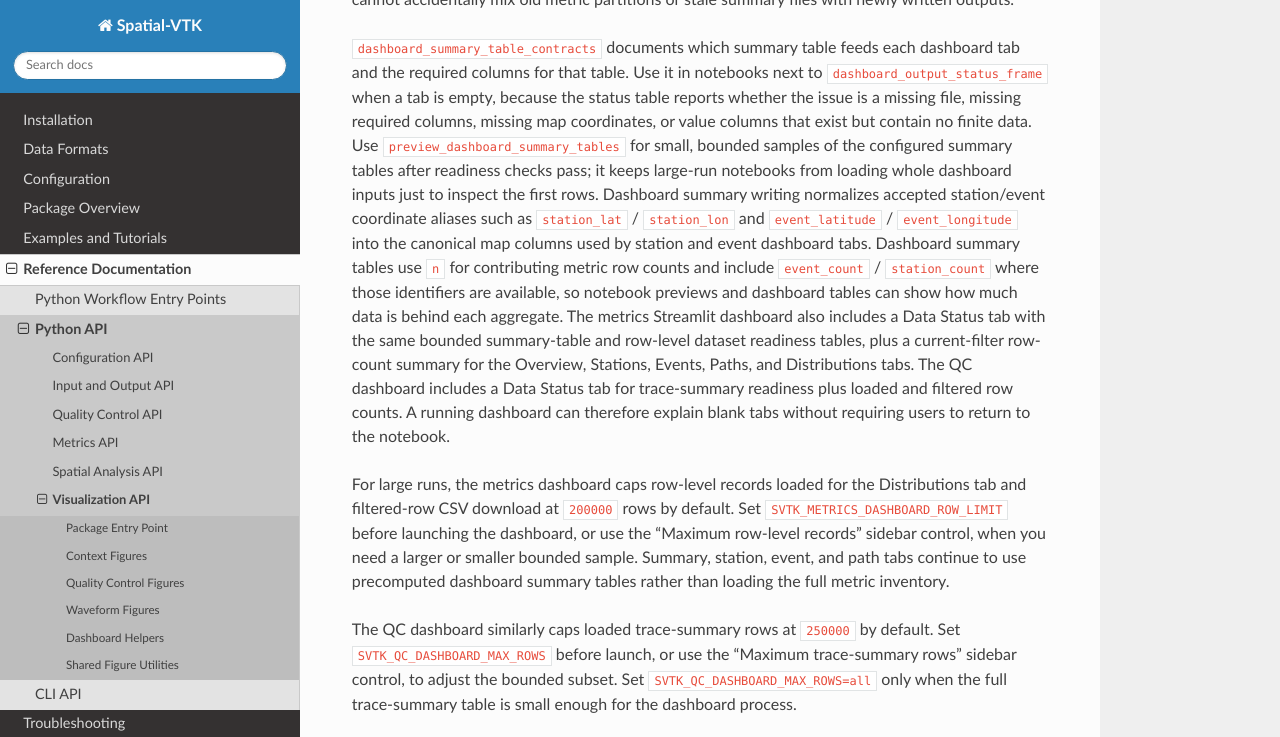
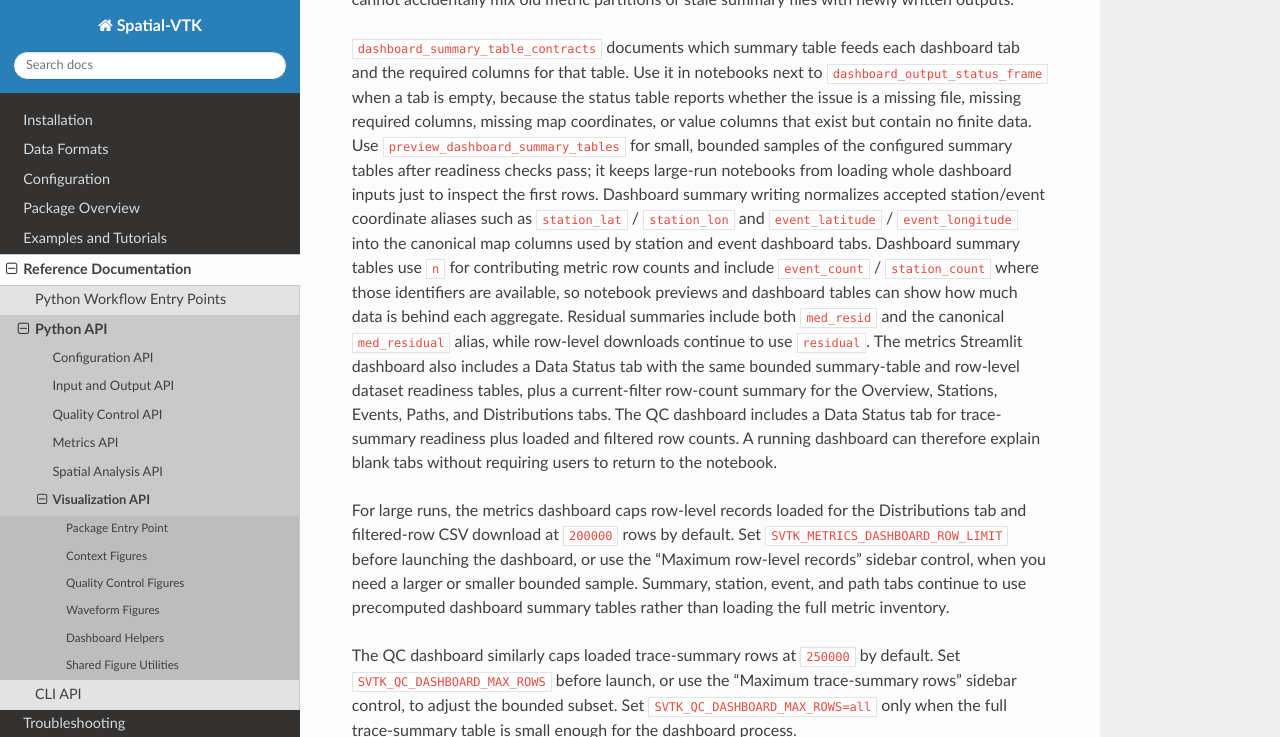
Before and after one commit to bcbirkel/spatial-vtk, a Sphinx documentation site: the page built from docs/reference/api/visualize.rst, in a window 1280 px wide and 900 px high, scrolled down 4980 px, cut to the strip 0-737 px from the top of the window. Built offline with Sphinx 7.4.7 and the Read the Docs theme 3.1.0, drawn with Linux system fonts in a browser that asks for light colours.

Commit message:
Add dashboard residual summary alias

```diff
--- a/docs/reference/api/visualize.rst
+++ b/docs/reference/api/visualize.rst
@@ -239,13 +239,15 @@ dashboard tabs.
 Dashboard summary tables use ``n`` for contributing metric row counts and
 include ``event_count`` / ``station_count`` where those identifiers are
 available, so notebook previews and dashboard tables can show how much data is
-behind each aggregate. The metrics Streamlit dashboard also includes a Data
-Status tab with the same bounded summary-table and row-level dataset readiness
-tables, plus a current-filter row-count summary for the Overview, Stations,
-Events, Paths, and Distributions tabs. The QC dashboard includes a Data Status tab for
-trace-summary readiness plus loaded and filtered row counts. A running dashboard
-can therefore explain blank tabs without requiring users to return to the
-notebook.
+behind each aggregate. Residual summaries include both ``med_resid`` and the
+canonical ``med_residual`` alias, while row-level downloads continue to use
+``residual``. The metrics Streamlit dashboard also includes a Data Status tab
+with the same bounded summary-table and row-level dataset readiness tables,
+plus a current-filter row-count summary for the Overview, Stations, Events,
+Paths, and Distributions tabs. The QC dashboard includes a Data Status tab for
+trace-summary readiness plus loaded and filtered row counts. A running
+dashboard can therefore explain blank tabs without requiring users to return to
+the notebook.
 
 For large runs, the metrics dashboard caps row-level records loaded for the
 Distributions tab and filtered-row CSV download at ``200000`` rows by default.
```
Also changed, not shown: 2 other files.
